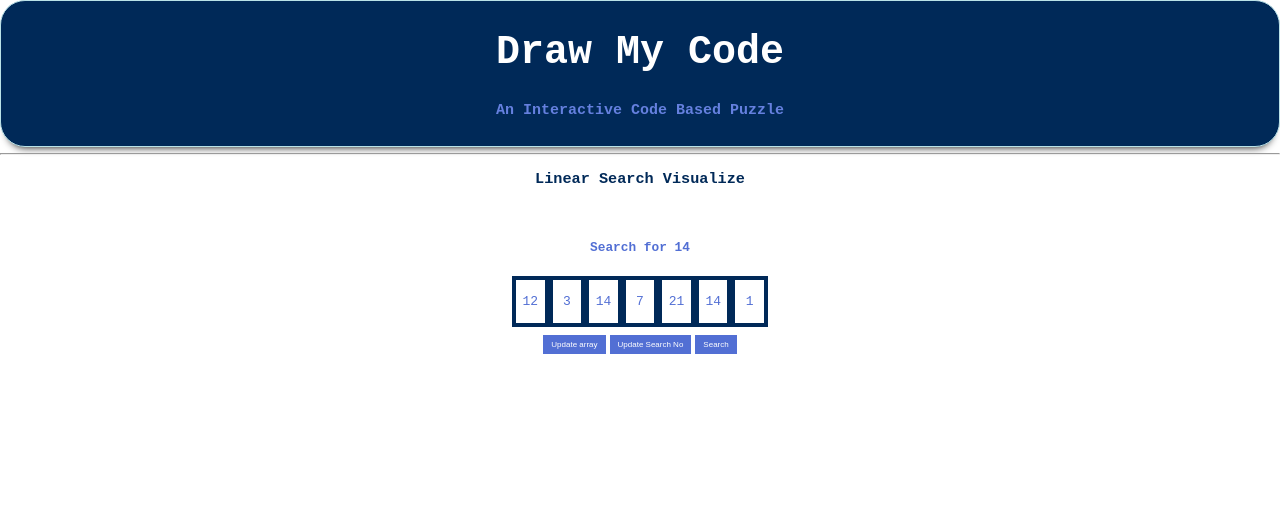
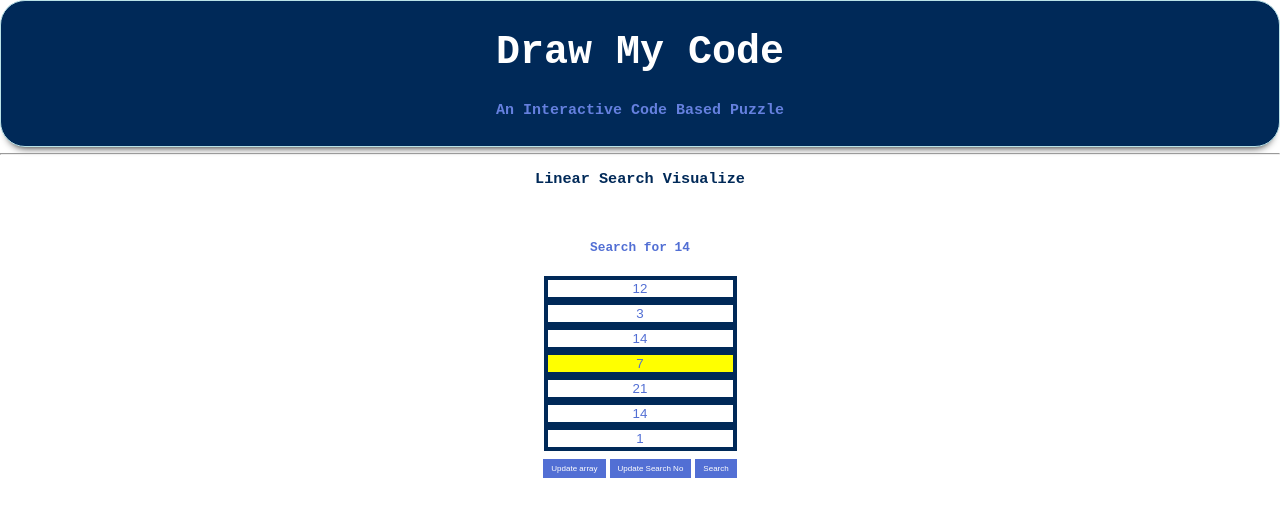
Before and after one commit to arjkashyap/Draw-My-Code, a React (Create React App) app: page / in a window 1280 px wide. Both pictures are taken after a click on the button "Update array". Shown: the top 516 px of the page. Built offline with nearby package versions, Linux system fonts and the light colour scheme.

Commit message:
Array button func

```diff
--- a/src/components/LinearSearch.js
+++ b/src/components/LinearSearch.js
@@ -13,7 +13,7 @@ const LinearSearch = () => {
   // current state of linear search
   const [searching, setSearching] = useState(false);
 
-  // HTML divs of arrays
+  // HTML divs of array divs
   const [Arr, setArr] = useState([]);
 
   // Element to be searched in array
@@ -73,6 +73,15 @@ const LinearSearch = () => {
     }, 800);
   };
 
+  const updateArray = () => {
+    let n = Arr.length;
+
+    const formArr = defaultArr.map((e) => (
+      <input value={e} className="arr-box" />
+    ));
+    setArr(<form className="arr-from">{formArr}</form>);
+  };
+
   return (
     <div className="linear-search">
       <h3 id="heading">Linear Search Visualize</h3>
@@ -82,7 +91,9 @@ const LinearSearch = () => {
       <div className="array"> {Arr} </div>
 
       <div className="btn-group">
-        <button className="button">Update array</button>
+        <button className="button" onClick={updateArray}>
+          Update array
+        </button>
         <button className="button"> Update Search No</button>
         <button className="button" onClick={startSearch}>
           Search
--- a/src/styles/LinearSearch.css
+++ b/src/styles/LinearSearch.css
@@ -28,8 +28,8 @@
   /* background-color: rgb(226, 233, 240); */
   color: var(--sc-clr);
   border: 4px solid var(--pm-clr);
-
-  max-width: 2rem;
+  text-align: center;
+  /* max-width: 2rem; */
   padding-left: 4px;
   padding-right: 4px;
   padding-top: 1px;
```
